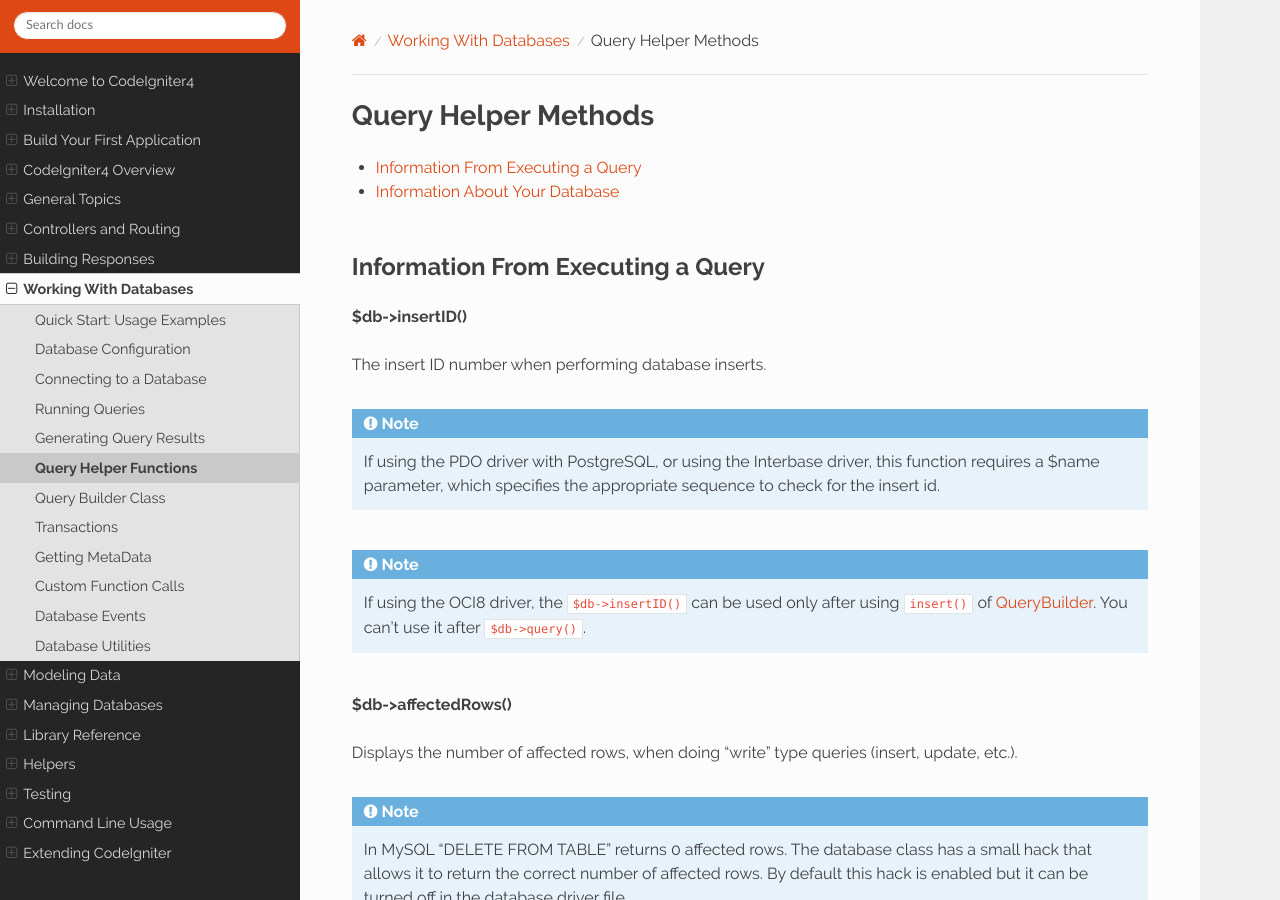
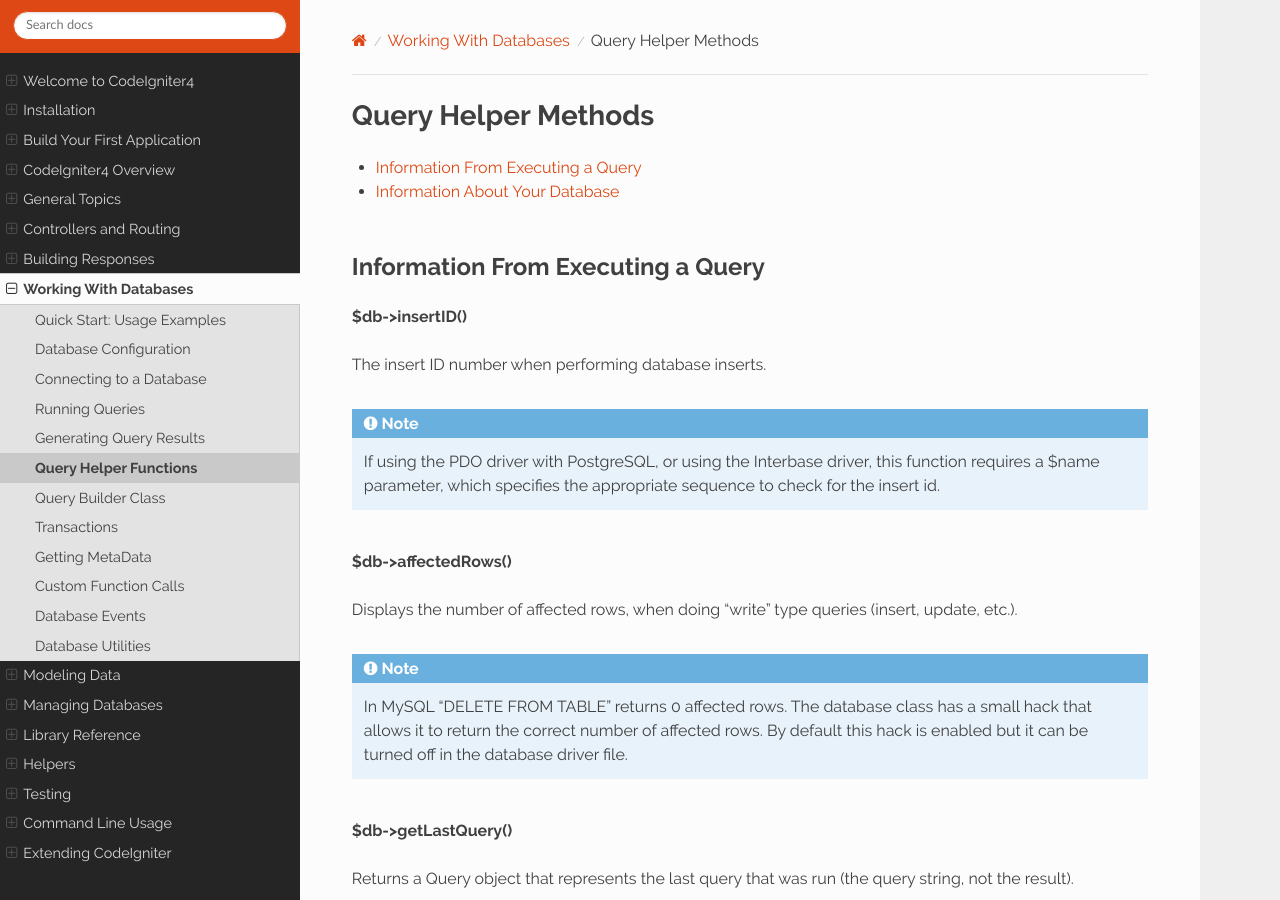
Before and after one commit to NEKOGET/ci4_user_guide_src, a Sphinx documentation site: the page built from source/database/helpers.rst, in a window 1280 px wide and 900 px high. Built offline with Sphinx 7.4.7 and the Read the Docs theme 2.0.0, drawn with Linux system fonts in a browser that asks for light colours.

Commit message:
docs: remove unneeded note.

```diff
--- a/source/database/helpers.rst
+++ b/source/database/helpers.rst
@@ -16,8 +16,6 @@ The insert ID number when performing database inserts.
 .. note:: If using the PDO driver with PostgreSQL, or using the Interbase
     driver, this function requires a $name parameter, which specifies the
     appropriate sequence to check for the insert id.
-
-.. note:: If using the OCI8 driver, the ``$db->insertID()`` can be used only after using ``insert()`` of :doc:`QueryBuilder<./query_builder>`. You can't use it after ``$db->query()``.
 
 **$db->affectedRows()**
 
```
